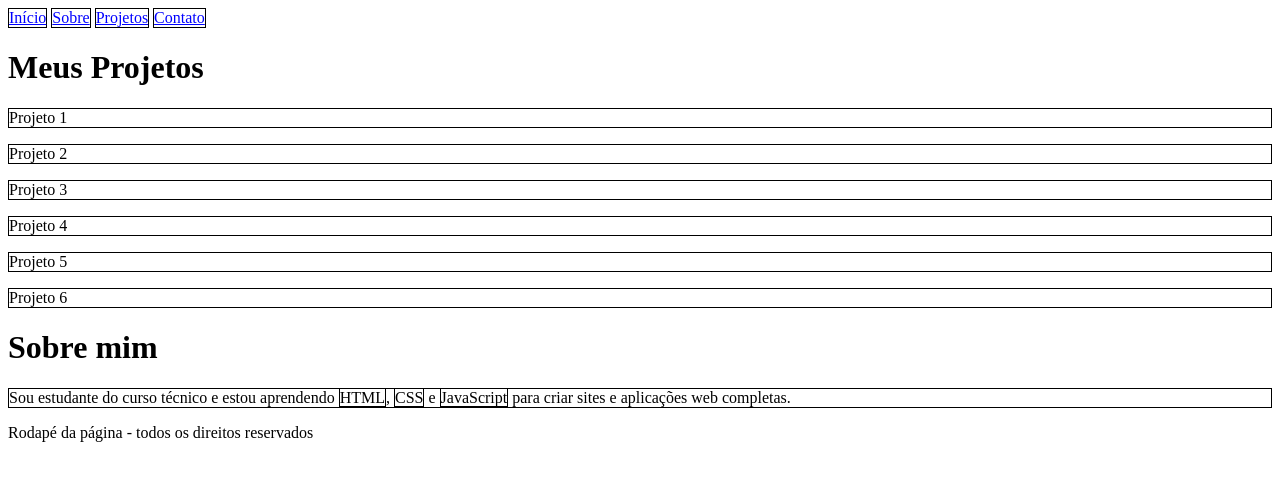
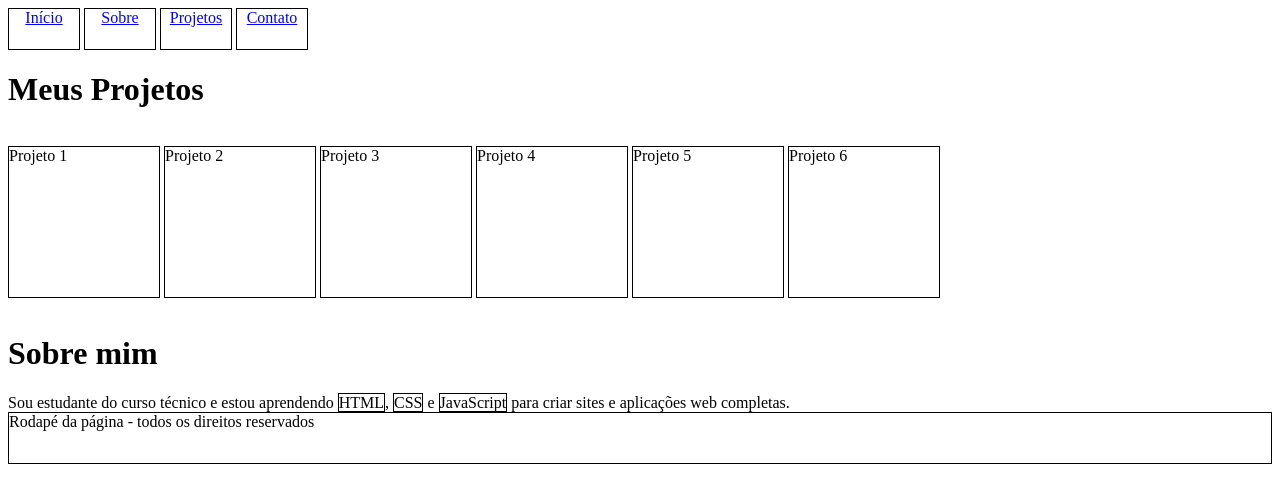
Before and after one commit to mariana-rosario-11timb/display, a plain HTML site: page index.html in a window 1280 px wide. Drawn offline with Linux system fonts and the light colour scheme.

Commit message:
style.css

```diff
--- a/style.css
+++ b/style.css
@@ -2,18 +2,26 @@ a{
     display: inline-block;
     border: 1px solid black;
     color: blue;
-
+    height: 40px;
+    width: 70px;
+    text-align: center;
 }
 p{
+    display: inline-block;
     border: 1px solid black;
+    width: 150px;
+    height: 150px;
 }
 span {
     display: inline;
     border: 1px solid black;
 }
 footer {
-display: inline;
+    display: block;
+    border: 1px solid black;
+    height: 50px;
 }
-main{
+.aa{
+    border: none;
     display: inline;
 }
```
